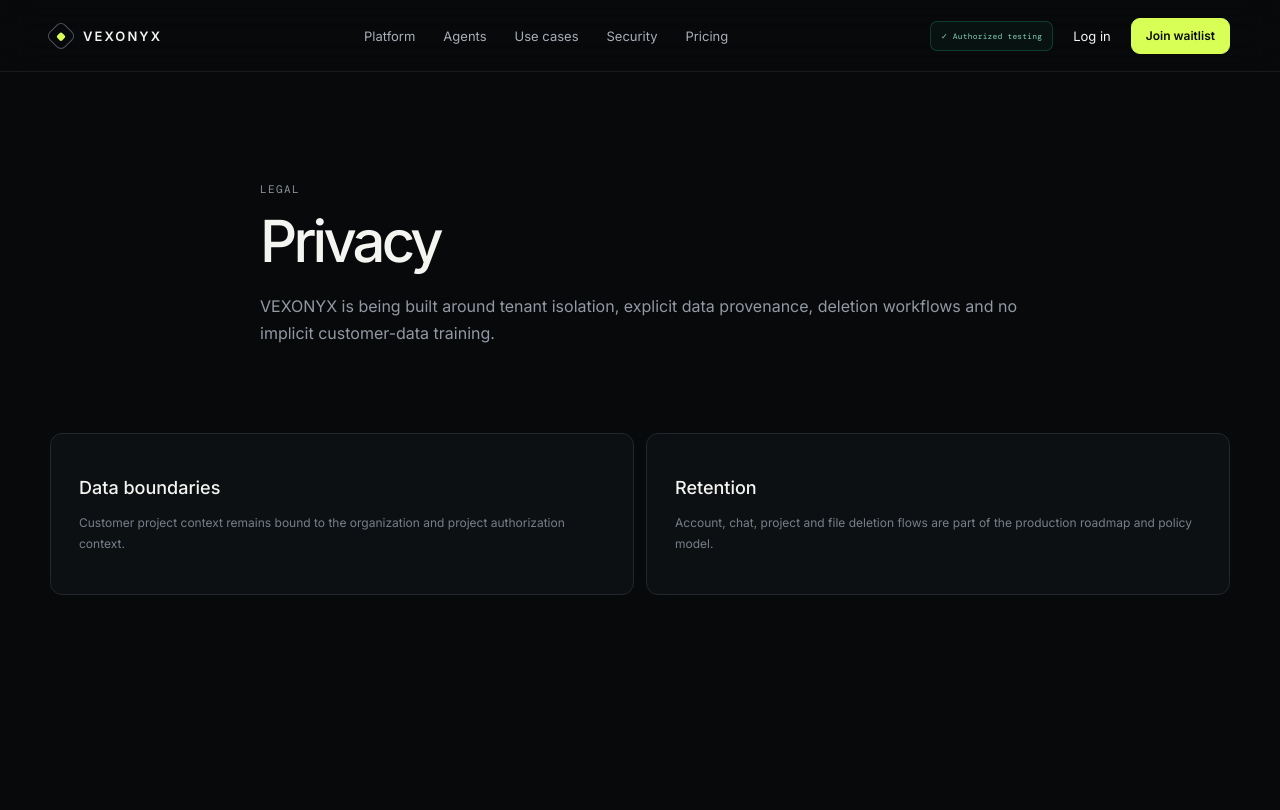
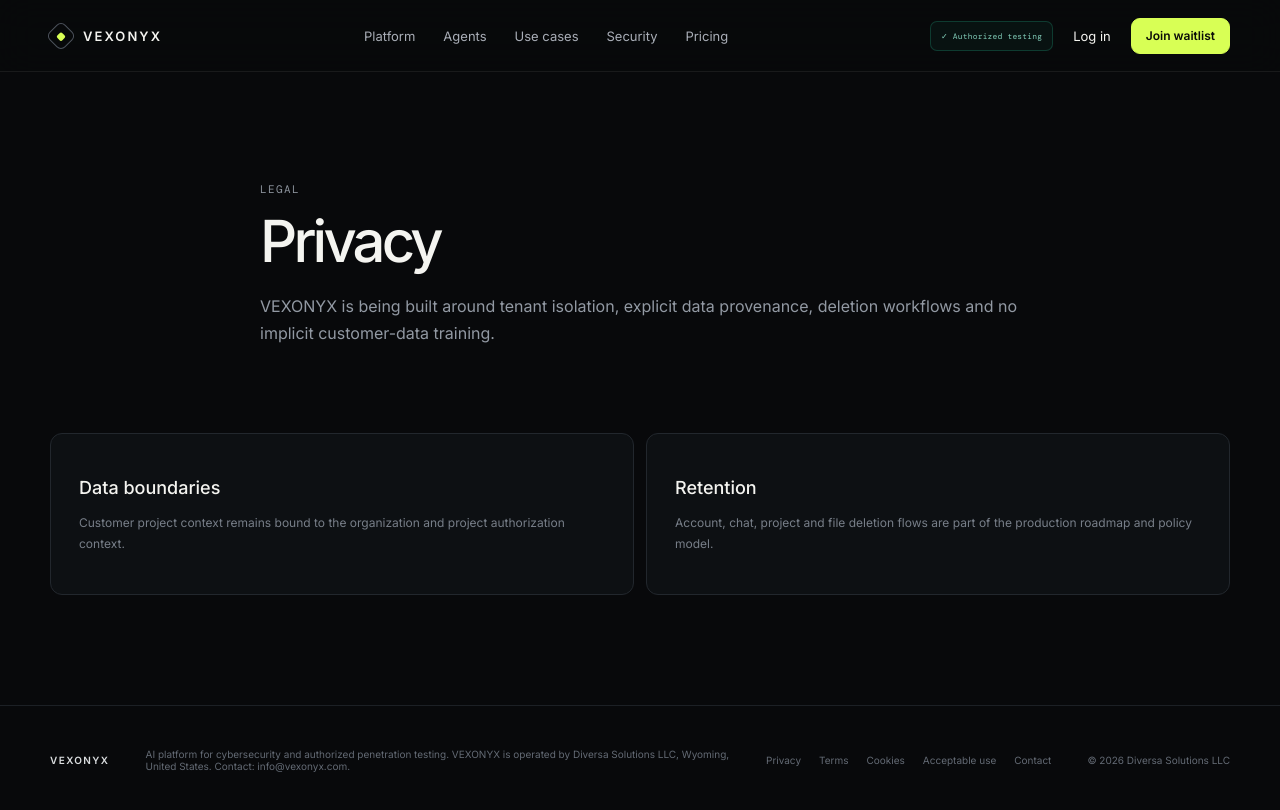
Before and after one commit to heke99/vexonyx, a Next.js app in the folder apps/web/: page /privacy in a window 1280 px wide. Shown: the top 810 px of the page. Built offline with nearby package versions, Linux system fonts and the light colour scheme; no server answers; a web font is replaced by a local one.

Commit message:
Add shared footer to content pages

```diff
--- a/apps/web/components/content-page.tsx
+++ b/apps/web/components/content-page.tsx
@@ -1,6 +1,7 @@
+import { MarketingFooter } from "./marketing-footer";
 import { MarketingHeader } from "./marketing-header";
 
 type Card = { title: string; body: string };
 export function ContentPage({ label, title, intro, cards }: { label: string; title: string; intro: string; cards: Card[] }) {
-  return <main className="content-page"><MarketingHeader /><section className="shell content-hero"><div className="section-label">{label}</div><h1>{title}</h1><p>{intro}</p></section><section className="shell content-body">{cards.map((card)=><article className="content-card" key={card.title}><h2>{card.title}</h2><p>{card.body}</p></article>)}</section></main>;
+  return <main className="content-page"><MarketingHeader /><section className="shell content-hero"><div className="section-label">{label}</div><h1>{title}</h1><p>{intro}</p></section><section className="shell content-body">{cards.map((card)=><article className="content-card" key={card.title}><h2>{card.title}</h2><p>{card.body}</p></article>)}</section><MarketingFooter /></main>;
 }
```
